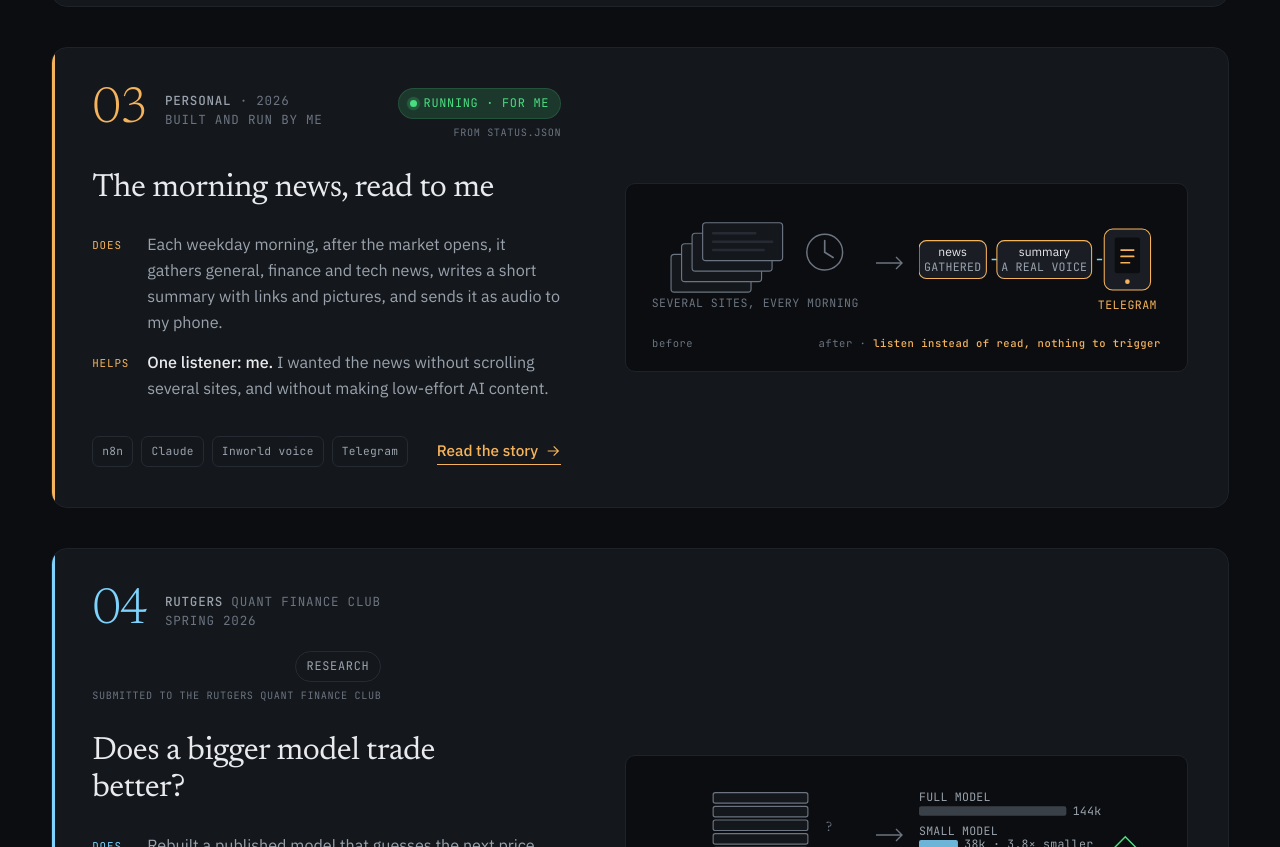
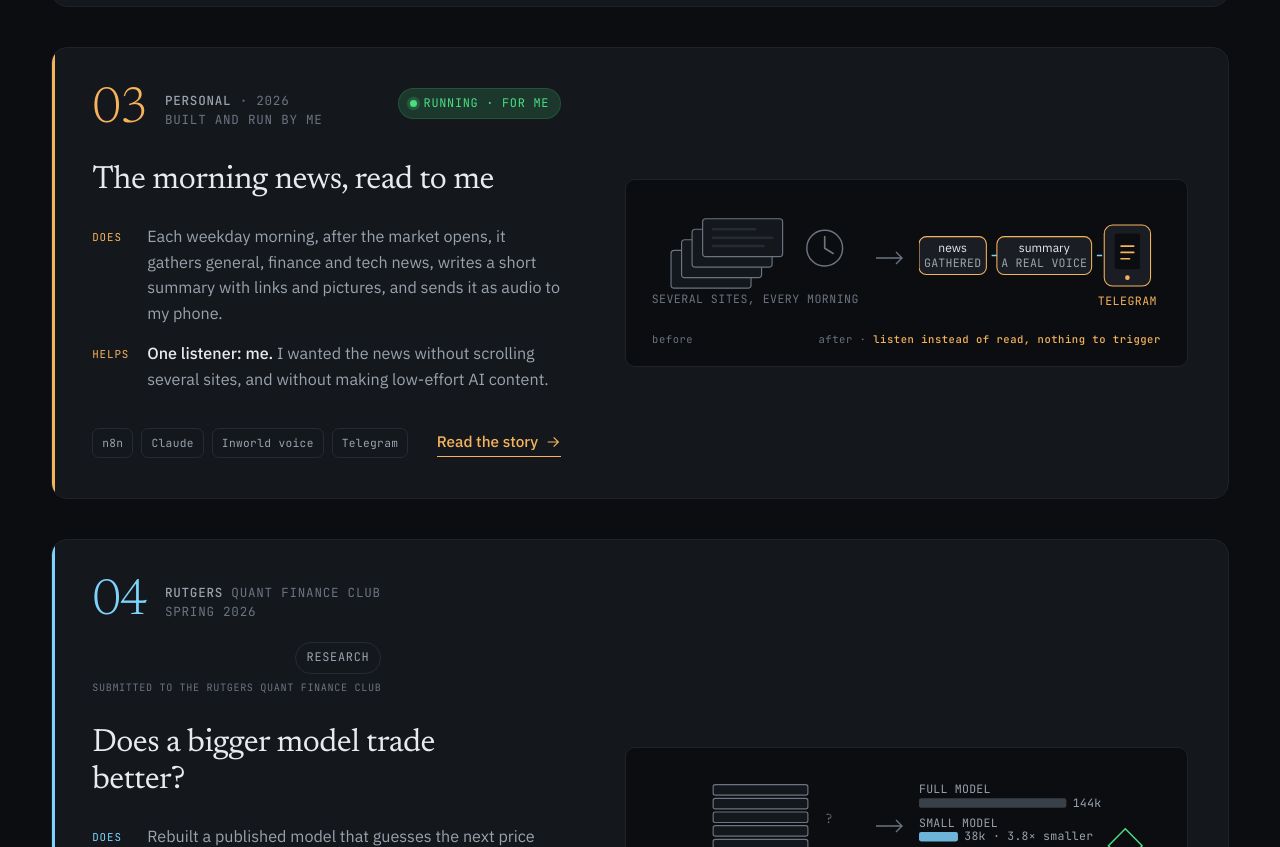
Before and after one commit to chirath-st/chirath-st.github.io, a website built with Vite: page tech/index.html in a window 1280 px wide. Shown: the part 3507-4354 px from the top of the page. Built offline with nearby package versions, Linux system fonts and the light colour scheme; some packages are replaced by stand-ins of ours.

Commit message:
Remove the stale "from status.json" caption on /tech/
The status rows are set by hand since the status fetch was removed.

Co-Authored-By: Claude Opus 5.5 <noreply@anthropic.com>

```diff
--- a/tech/index.html
+++ b/tech/index.html
@@ -252,7 +252,7 @@
       <article data-reveal class="card card--amber">
         <div class="card__top">
           <div class="card__num"><span class="card__n">03</span><div class="card__kick mono"><b>Personal</b> · 2026<span class="sep"> · </span><br class="kb">built and run by me</div></div>
-          <div class="pill-wrap"><span class="pill pill--live"><span class="dot"></span>Running · for me</span><span class="mono" style="color:var(--muted-2);font-size:.6rem">from status.json</span></div>
+          <div class="pill-wrap"><span class="pill pill--live"><span class="dot"></span>Running · for me</span></div>
         </div>
         <h3 class="card__title">The morning news, read to me</h3>
         <dl class="card__what">
```
